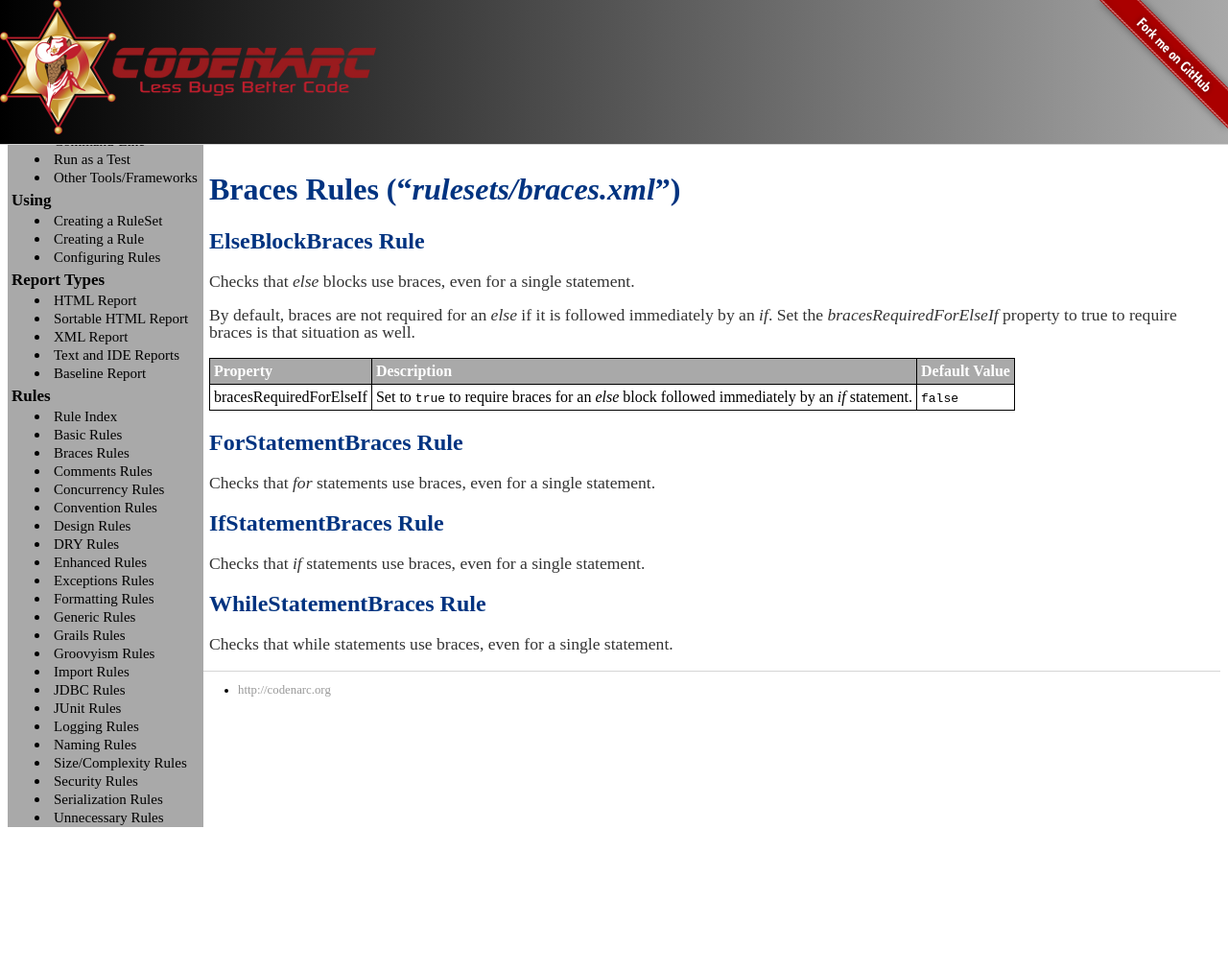
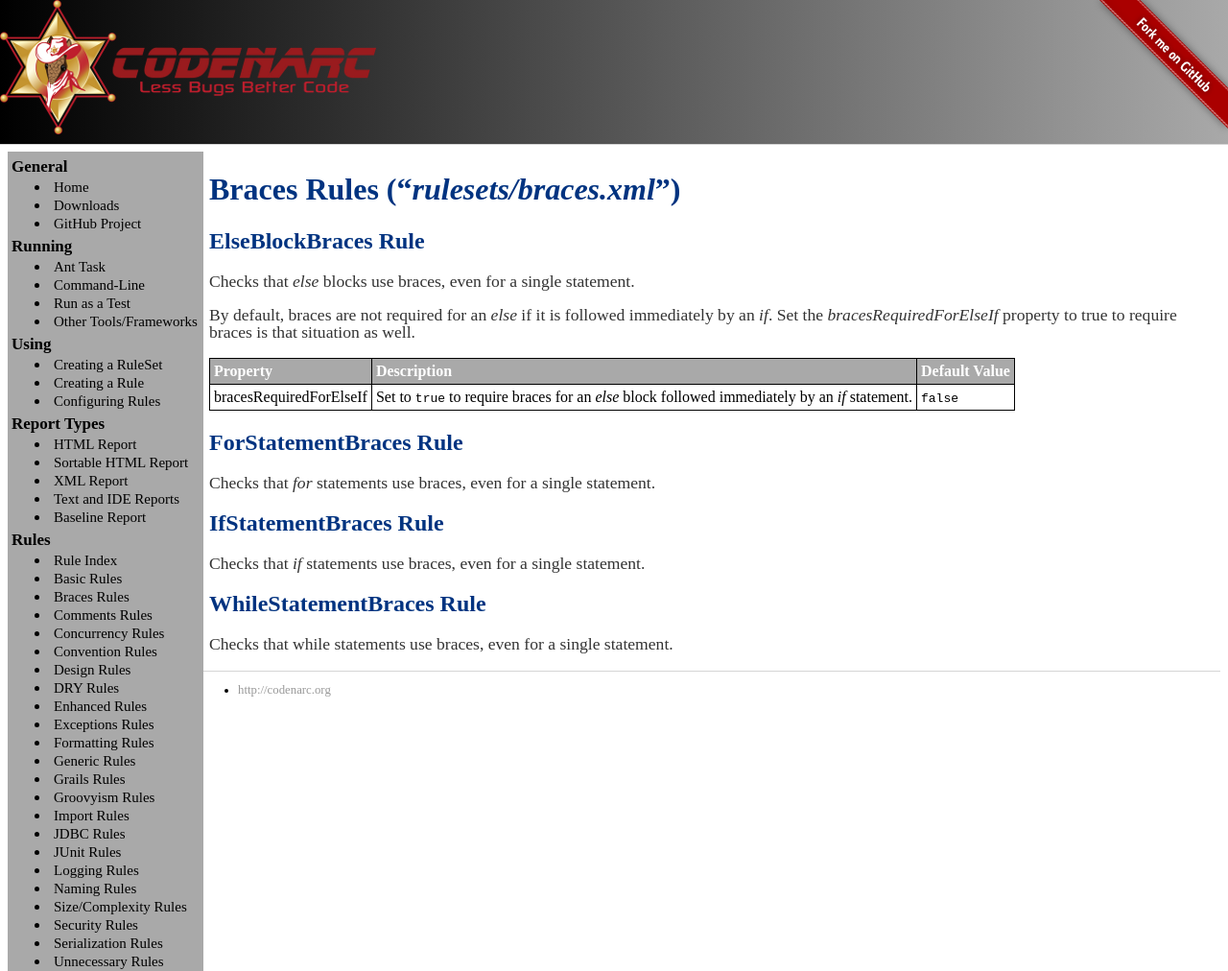
Before and after one commit to CodeNarc/CodeNarc, a Jekyll site: the page built from codenarc-rules-braces.md, in a window 1280 px wide and 1012 px high. Shown: the whole window at 96% size. Built offline with Jekyll 4.4.1, drawn with Linux system fonts in a browser that asks for light colours.

```diff
--- a/css/main.css
+++ b/css/main.css
@@ -4,7 +4,8 @@
   width: 200px; /* Set the width of the sidebar */
   /*position: fixed;*/ /* Fixed Sidebar (stay in place on scroll) */
   z-index: 1; /* Stay on top */
-  top: 150px; /* Stay under the banner */
+  /*top: 150px;*/ /* Stay under the banner */
+  margin-top: 150px; /* Stay under the banner */
   left: 0;
   /*overflow-x: hidden;*/ /* Disable horizontal scroll */
 
```
